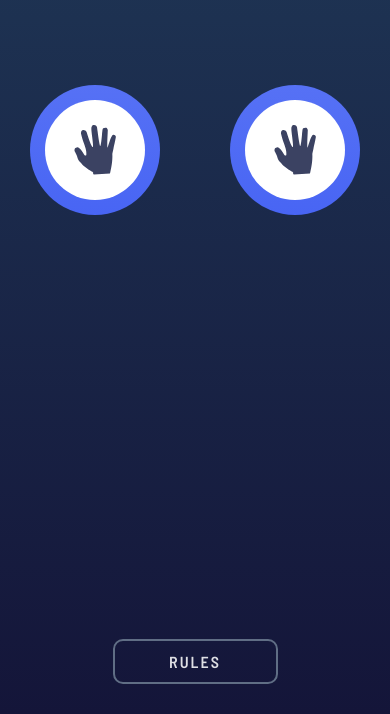
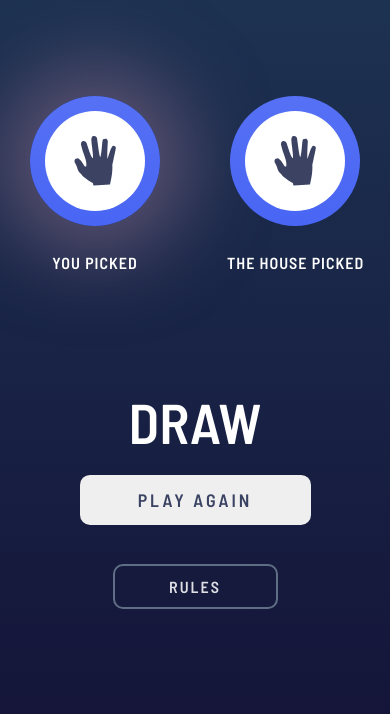
Before and after one commit to Ungrez/rock-paper-scissors, a plain HTML site: page index.html in a window 390 px wide. Both pictures are taken after a click on the element 95 px from the left and 331 px from the top of the page. Shown: the part 130-844 px from the top of the page. Drawn offline with Linux system fonts and the light colour scheme; files whose address does not match are found by name.

Commit message:
mobile working game

```diff
--- a/app.css
+++ b/app.css
@@ -21,6 +21,7 @@ body {
   padding: 30px;
   opacity: 0;
   transition: 0.4s;
+  overflow: hidden;
 }
 body.loaded {
   opacity: 1;
--- a/components/game.js
+++ b/components/game.js
@@ -7,12 +7,18 @@ class Game {
     this.wonCounter = 0;
     this.UIItem = document.querySelector("#app_game_choice_UI");
     this.UIItemImage = document.querySelector("#UI_image");
+    this.gameResults = document.querySelector("#app_game_results");
+    this.playAgainBtn = document.querySelector("#play_again");
+    this.resultText = document.querySelector("#app_game_result_text");
   }
+
   init() {
     for (const choice of this.choices) {
       choice.addEventListener("click", () => this.userChoice(choice));
     }
+    this.playAgainBtn.addEventListener("click", () => this.restartGame());
   }
+
   userChoice(userChoice) {
     this.user = userChoice.dataset.item;
     this.background.classList.add("hidden");
@@ -29,28 +35,32 @@ class Game {
   scoreParser(userSelect) {
     let UIIndex = Math.round(Math.random() * (this.choices.length - 1));
     let UIChoice = this.choices[UIIndex];
-    let UIDataSet = UIChoice.dataset.item;
+    var UIDataSet = UIChoice.dataset.item;
+    let won = "you won";
+    let draw = "draw";
+    let lose = "you lose";
+
     this.showUIChoice(UIDataSet);
-
     if (userSelect === "paper") {
       if (UIDataSet === "rock") {
-        return (
-          this.wonCounter++,
-          console.log("User wygrał"),
-          (this.score.innerText = this.wonCounter)
-        );
-      } else if (UIDataSet === userSelect) return console.log("Remis");
-      return console.log("User przegrał");
+        return this.gameResult(won);
+      } else if (UIDataSet === userSelect) {
+        return this.gameResult(draw);
+      }
+      return this.gameResult(lose);
     } else if (userSelect === "scissors") {
-      if (UIDataSet === "paper") return console.log("User wygrał");
-      else if (UIDataSet === userSelect) return console.log("Remis");
-      return console.log("User przegrał");
+      if (UIDataSet === "paper") {
+        return this.gameResult(won);
+      } else if (UIDataSet === userSelect) return this.gameResult(draw);
+      return this.gameResult(lose);
     } else {
-      if (UIDataSet === "scissors") return console.log("User wygrał");
-      else if (UIDataSet === userSelect) return console.log("Remis");
-      return console.log("User przegrał");
+      if (UIDataSet === "scissors") {
+        return this.gameResult(won);
+      } else if (UIDataSet === userSelect) return this.gameResult(draw);
+      return this.gameResult(lose);
     }
   }
+
   showUIChoice(UI) {
     setTimeout(() => {
       this.UIItem.classList.add(`visible`);
@@ -58,6 +68,32 @@ class Game {
       this.UIItemImage.src = `/images/icon-${UI}.svg`;
     }, 1000);
   }
+
+  gameResult(text) {
+    setTimeout(() => {
+      if (text === "you won") {
+        this.wonCounter++;
+        this.score.innerText = this.wonCounter;
+      }
+      this.resultText.innerHTML = text;
+      this.gameResults.classList.add("visible");
+    }, 1000);
+  }
+
+  restartGame() {
+    this.background.classList.remove("hidden");
+    this.user = "";
+    for (const choice of this.choices) {
+      choice.classList.remove("hidden");
+      choice.classList.remove("user_choice");
+    }
+    this.UIItem.classList.add("hide_on_sec");
+    this.gameResults.classList.remove("visible");
+    setTimeout(() => {
+      this.UIItem.classList = "choice_UI";
+      this.UIItem.classList.remove(`visible`);
+    }, 700);
+  }
 }
 export const game = new Game();
 game.init();
--- a/css/app_game.css
+++ b/css/app_game.css
@@ -79,6 +79,7 @@ div#circle img {
   transition: 1s;
   transform: translate(0, 0);
   pointer-events: none;
+  animation: bonuceUser 2s 1s linear forwards;
 }
 #app_game_choice_UI.scissors {
   background: var(--scissors-gradient);
@@ -107,6 +108,39 @@ div#circle img {
   opacity: 1;
   top: 0;
   right: 0;
-  transition: 1s;
+  transition: 0.5s;
   transform: translate(0, 0);
 }
+#app_game_choice div.choice_UI.hide_on_sec {
+  opacity: 0;
+}
+#app_game_choice div.choice_UI.visible::before {
+  content: "THE HOUSE PICKED";
+  position: absolute;
+  bottom: -35%;
+  right: 0;
+  width: 140px;
+  transform: translate(5%);
+  color: white;
+  letter-spacing: 1px;
+}
+#app_game_choice div.user_choice::before {
+  content: "YOU PICKED";
+  position: absolute;
+  bottom: -35%;
+  right: 0;
+  width: 100%;
+  text-align: center;
+  color: white;
+  letter-spacing: 1px;
+  transition: 1s;
+}
+@keyframes bonuceUser {
+  0% {
+    box-shadow: 0 0 80px 30px rgba(255, 0, 0, 0);
+  }
+  100% {
+    opacity: 1;
+    box-shadow: 0 0 80px 30px rgb(100, 86, 119);
+  }
+}
--- a/css/app_game_start.css
+++ b/css/app_game_start.css
@@ -0,0 +1,31 @@
+#app_game_results.visible {
+  opacity: 1;
+  visibility: visible;
+}
+#app_game_results {
+  position: absolute;
+  top: 50%;
+  left: 50%;
+  width: 100%;
+  transform: translate(-50%, 70%);
+  text-align: center;
+  opacity: 0;
+  transition: 1s;
+  visibility: hidden;
+}
+#app_game_results p {
+  font-size: 56px;
+  text-transform: uppercase;
+  color: white;
+  margin-bottom: 20px;
+}
+#app_game_results button {
+  width: 70%;
+  height: 50px;
+  border-radius: 10px;
+  border: none;
+  font-size: 18px;
+  text-transform: uppercase;
+  letter-spacing: 3px;
+  color: hsl(229, 25%, 31%);
+}
--- a/index.html
+++ b/index.html
@@ -42,10 +42,11 @@
                         <img src="/images/icon-rock.svg" alt="rock" />
                     </div>
                 </div>
+                <div id="app_game_results">
+                    <p id="app_game_result_text">You lose</p>
+                    <button id="play_again">Play again</button>
+                </div>
             </div>
-        </section>
-        <section id="app_game_start">
-
         </section>
         <button id="app_rules">rules</button>
         <div id="app_rules_show">
```
